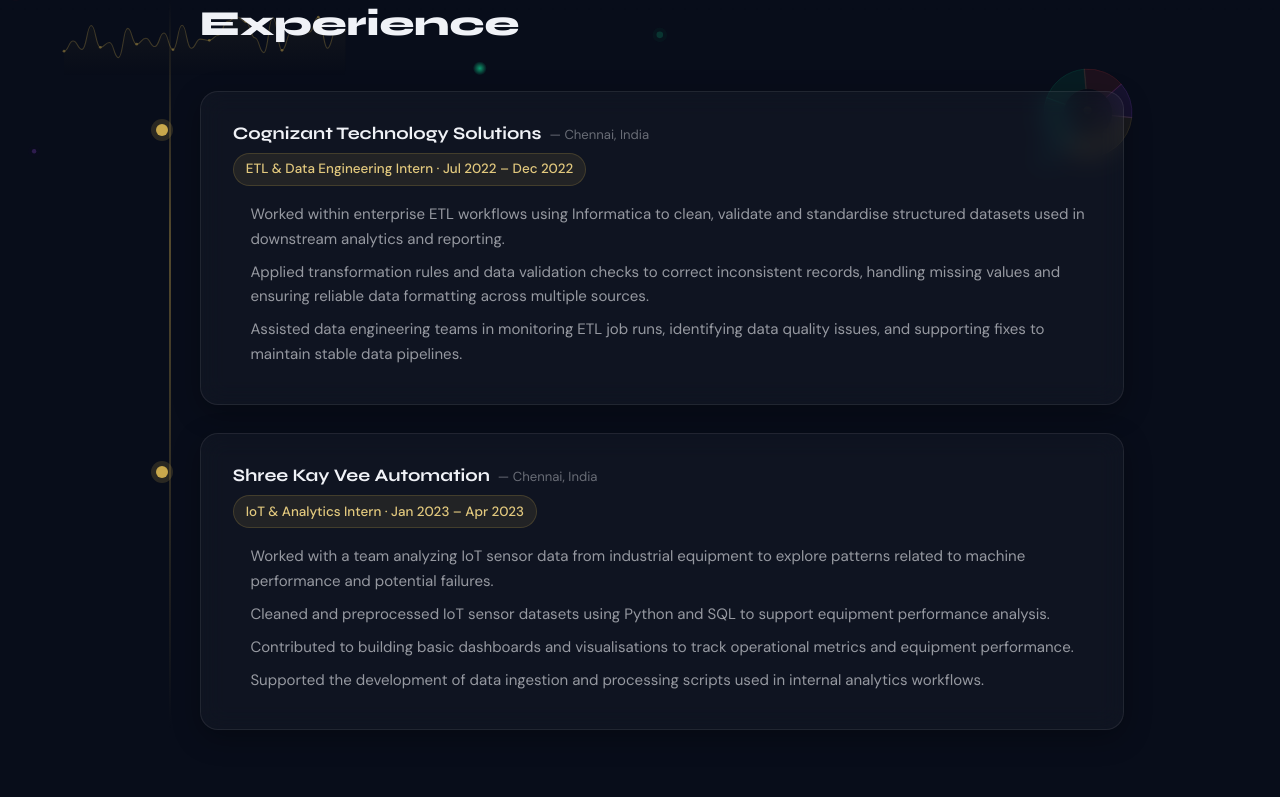
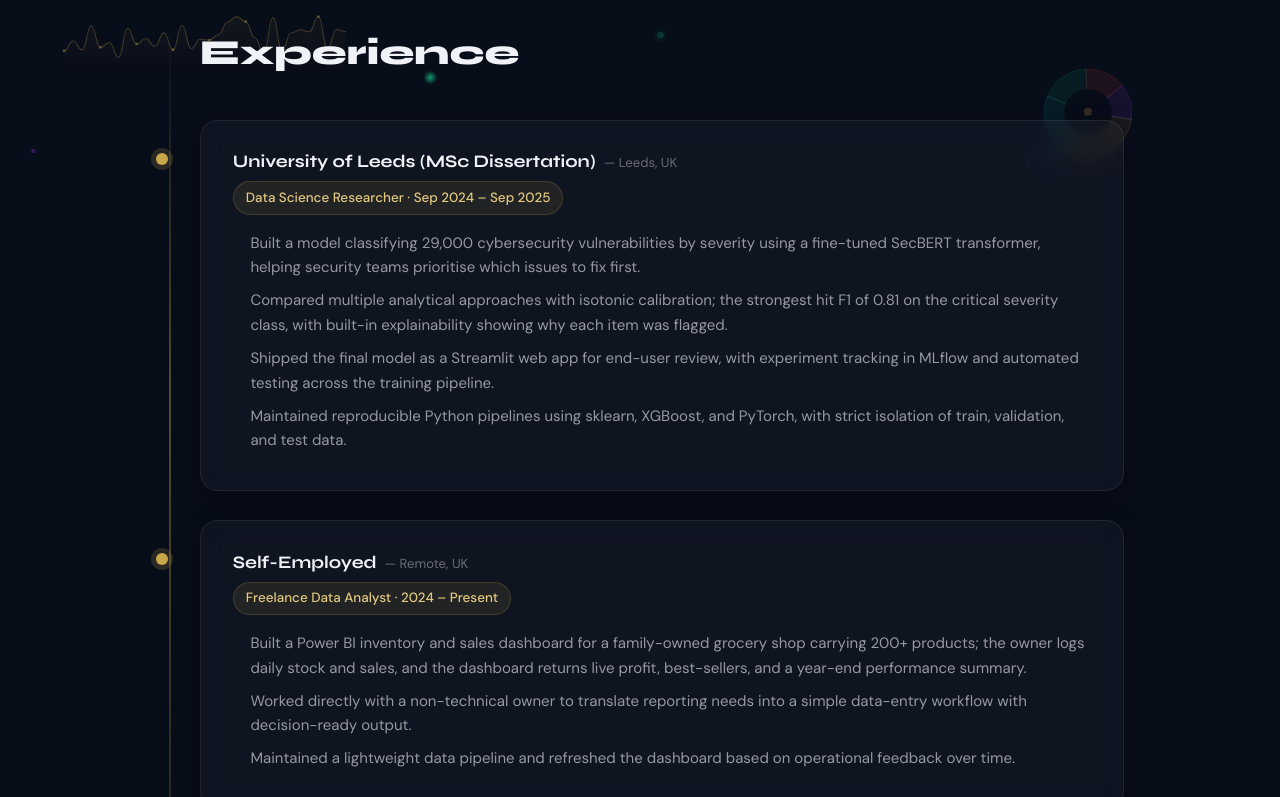
Before and after one commit to SURIYAPRASATH-PARAMESWARAN/Website, a Next.js app: page /about in a window 1280 px wide. Shown: the part 623-1420 px from the top of the page. Built offline with nearby package versions, Linux system fonts and the light colour scheme.

Commit message:
remove Cognizant, align portfolio experience with CV

```diff
--- a/app/about/page.tsx
+++ b/app/about/page.tsx
@@ -4,14 +4,26 @@ import Footer from '@/components/Footer'
 
 const EXPERIENCE = [
   {
-    company: 'Cognizant Technology Solutions',
-    location: 'Chennai, India',
-    role: 'ETL & Data Engineering Intern',
-    period: 'Jul 2022 – Dec 2022',
+    company: 'University of Leeds (MSc Dissertation)',
+    location: 'Leeds, UK',
+    role: 'Data Science Researcher',
+    period: 'Sep 2024 – Sep 2025',
     bullets: [
-      'Worked within enterprise ETL workflows using Informatica to clean, validate and standardise structured datasets used in downstream analytics and reporting.',
-      'Applied transformation rules and data validation checks to correct inconsistent records, handling missing values and ensuring reliable data formatting across multiple sources.',
-      'Assisted data engineering teams in monitoring ETL job runs, identifying data quality issues, and supporting fixes to maintain stable data pipelines.',
+      'Built a model classifying 29,000 cybersecurity vulnerabilities by severity using a fine-tuned SecBERT transformer, helping security teams prioritise which issues to fix first.',
+      'Compared multiple analytical approaches with isotonic calibration; the strongest hit F1 of 0.81 on the critical severity class, with built-in explainability showing why each item was flagged.',
+      'Shipped the final model as a Streamlit web app for end-user review, with experiment tracking in MLflow and automated testing across the training pipeline.',
+      'Maintained reproducible Python pipelines using sklearn, XGBoost, and PyTorch, with strict isolation of train, validation, and test data.',
+    ],
+  },
+  {
+    company: 'Self-Employed',
+    location: 'Remote, UK',
+    role: 'Freelance Data Analyst',
+    period: '2024 – Present',
+    bullets: [
+      'Built a Power BI inventory and sales dashboard for a family-owned grocery shop carrying 200+ products; the owner logs daily stock and sales, and the dashboard returns live profit, best-sellers, and a year-end performance summary.',
+      'Worked directly with a non-technical owner to translate reporting needs into a simple data-entry workflow with decision-ready output.',
+      'Maintained a lightweight data pipeline and refreshed the dashboard based on operational feedback over time.',
     ],
   },
   {
@@ -20,7 +32,7 @@ const EXPERIENCE = [
     role: 'IoT & Analytics Intern',
     period: 'Jan 2023 – Apr 2023',
     bullets: [
-      'Worked with a team analyzing IoT sensor data from industrial equipment to explore patterns related to machine performance and potential failures.',
+      'Worked with a team analysing IoT sensor data from industrial equipment to explore patterns related to machine performance and potential failures.',
       'Cleaned and preprocessed IoT sensor datasets using Python and SQL to support equipment performance analysis.',
       'Contributed to building basic dashboards and visualisations to track operational metrics and equipment performance.',
       'Supported the development of data ingestion and processing scripts used in internal analytics workflows.',
@@ -89,10 +101,10 @@ export default function About() {
             About Me
           </h1>
           <p style={{ maxWidth:640, fontSize:'1rem', color:'rgba(240,242,247,0.62)', marginBottom:'1rem', lineHeight:1.8, fontWeight:300 }}>
-            I&apos;m a Data Science and Analytics graduate from the University of Leeds, currently focused on machine learning, risk modelling, and building data systems that actually help people make better decisions.
+            I&apos;m a Data Science and Analytics graduate from the University of Leeds, currently focused on machine learning, retention and risk modelling, and building data systems that actually help people make better decisions.
           </p>
           <p style={{ maxWidth:640, fontSize:'1rem', color:'rgba(240,242,247,0.62)', lineHeight:1.8, fontWeight:300 }}>
-            I&apos;ve worked on projects spanning NLP, fraud detection, revenue forecasting, and churn analysis — mostly stuff where the goal is a useful output, not just a good accuracy score. I also have hands-on experience from internships in ETL engineering and IoT analytics.
+            My project work spans campaign ROI, churn and retention, fraud triage, NLP, and forecasting. The thread running through all of it is producing something a business can act on, not just a model with a good accuracy score. Alongside the projects I work as a freelance data analyst building Power BI tooling for a small retail business, and I previously interned in IoT analytics, handling sensor data from industrial equipment.
           </p>
         </motion.section>
 
```
Also changed, not shown: 1 other file (tests, documents, lock files or other folders).
